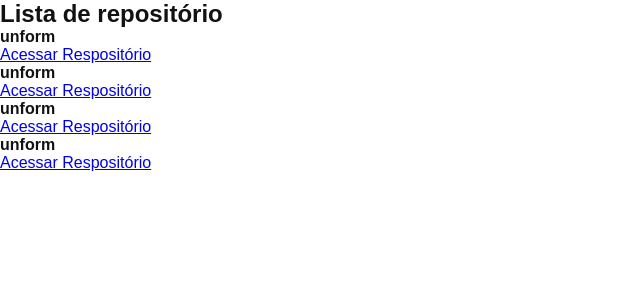
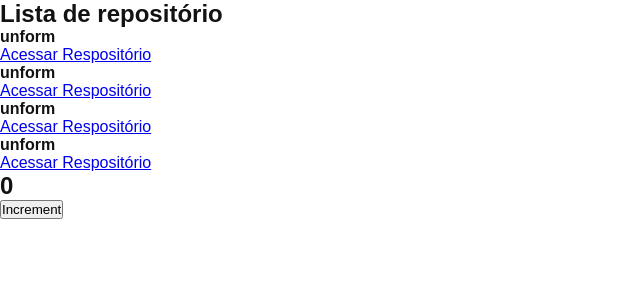
Before and after one commit to ligiadavilabozzi/rocketseat-ignite-React-01, a React app: page / in a window 1280 px wide. Shown: the top 300 px of the page, without its empty margins (0-640 px from the left). Built offline with nearby package versions, Linux system fonts and the light colour scheme.

Commit message:
create component couter to explication about states

```diff
--- a/src/app.jsx
+++ b/src/app.jsx
@@ -1,7 +1,13 @@
 
+import { Counter } from './components/Counter'
 import { RepositoryList } from './components/RepositoryList'
 import './styles/global.css'
 
 export function App() {
-    return <RepositoryList />
+    return (
+        <>
+            <RepositoryList />
+            <Counter />
+        </>
+    )
 }
--- /dev/null
+++ b/src/components/Counter.jsx
@@ -0,0 +1,13 @@
+export function Counter() {
+    function increment() {
+        console.log('Incremeting')
+    }
+    return (
+        <div>
+            <h2>0</h2>
+            <button type="button" onClick={increment}>
+                Increment
+            </button>
+        </div>
+    )
+}
```
